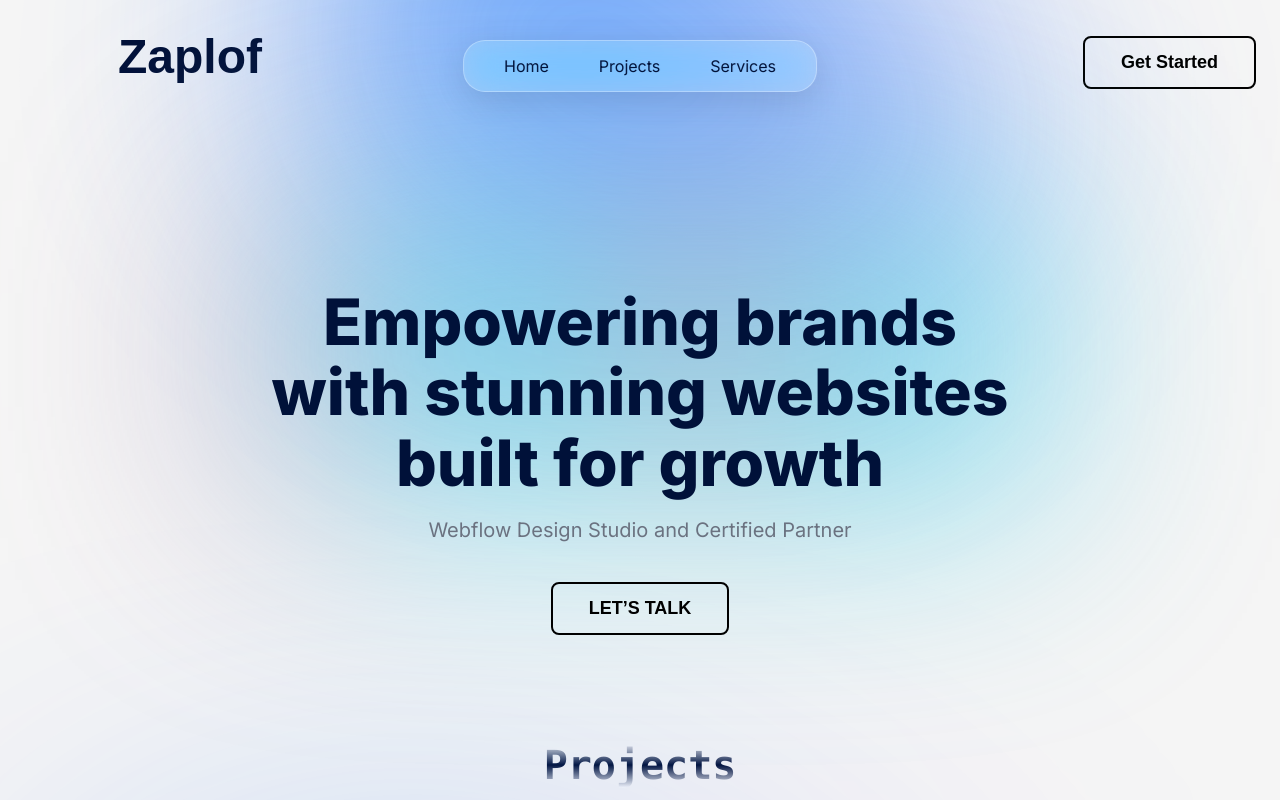
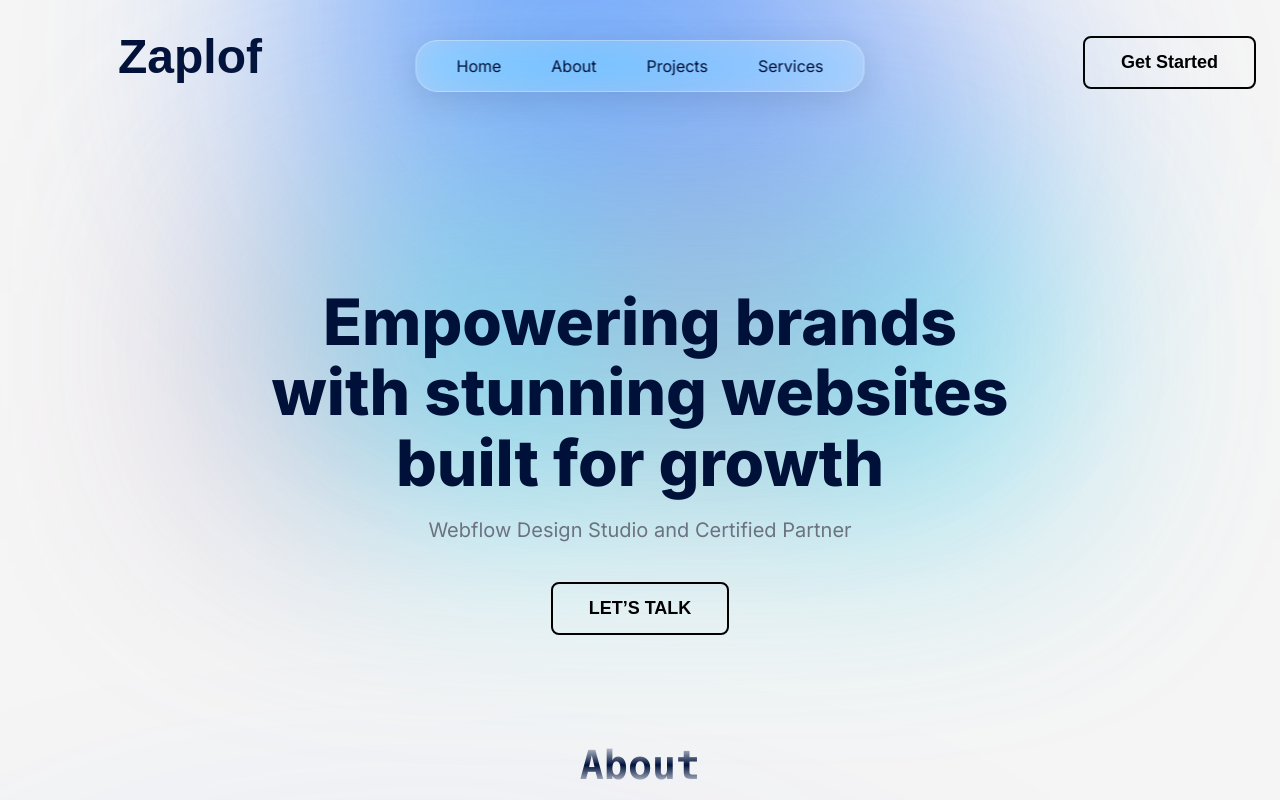
Before and after one commit to mooojn/zaplof, a React (Vite) app: page / in a window 1280 px wide. Shown: the top 800 px of the page. Built offline with nearby package versions, Linux system fonts and the light colour scheme; a web font is replaced by a local one.

Commit message:
Add central headings

```diff
--- a/src/components/Projects/Projects.jsx
+++ b/src/components/Projects/Projects.jsx
@@ -7,11 +7,6 @@ import './Projects.css'
 const Projects = () => {
   return (
     <div>
-      <Heading
-        head=''
-        end='Projects'
-        description='A showcase of impactful projects, highlighting creativity, innovation, and expertise beyond client work.'
-      ></Heading>
       <div className="cards">
         {projects.map((proj, id) =>
           <Card key={id} project={proj}></Card>
--- a/src/components/Services/Services.jsx
+++ b/src/components/Services/Services.jsx
@@ -12,13 +12,6 @@ const Services = () => {
   return (
     <>
     <div className="serivces-wrap">
-
-    <Heading
-        head=""
-        end="Services"
-        description="Offering a versatile range of digital services, tailored to help your brand grow"
-
-        />
     <div className="services-grid">
       {services.map((service, i) => {
         const bg = bgColors[i % bgColors.length];
--- a/src/data/layout.jsx
+++ b/src/data/layout.jsx
@@ -1,20 +1,58 @@
 // components
 import Header from '../components/Header/Header.jsx'
 import Hero from '../components/Hero/Hero.jsx'
+import About from '../components/About/About.jsx'
 import Projects from '../components/Projects/Projects.jsx'
 import Blob from '../components/Blob/Blob.jsx'
 import Services from '../components/Services/Services.jsx'
 
+import Heading from '../Heading.jsx'
+
 export const navItems = [
-    "Home",
-    "Projects",
-    "Services",
+  "Home",
+  "About",
+  "Projects",
+  "Services",
 ]
 
 export const components = [
-  { component: <Blob />, id: null },
-  { component: <Header />, id: "home" },
-  { component: <Hero />, id: null },
-  { component: <Projects />, id: "projects" },
-  { component: <Services />, id: "services" }
+  {
+    id: null,
+    component: <Blob />,
+  },
+  {
+    id: "home",
+    component: <Header />,
+  },
+  {
+    id: null,
+    component: <Hero />,
+  },
+  {
+    id: "about",
+    component: <About />,
+    heading: <Heading
+      head=""
+      end="About"
+      description="Zaplof is a forward-thinking brand focused on delivering digital excellence. We blend creativity, technology, and strategy to craft solutions that empower businesses and leave a lasting impact."
+    />
+  },
+  {
+    id: "projects",
+    component: <Projects />,
+    heading: <Heading
+      head=""
+      end="Projects"
+      description="A showcase of impactful projects, highlighting creativity, innovation, and expertise beyond client work."
+    />
+  },
+  {
+    id: "services",
+    component: <Services />,
+    heading: <Heading
+      head=""
+      end="Services"
+      description="Offering a versatile range of digital services, tailored to help your brand grow"
+    />
+  }
 ];
```
